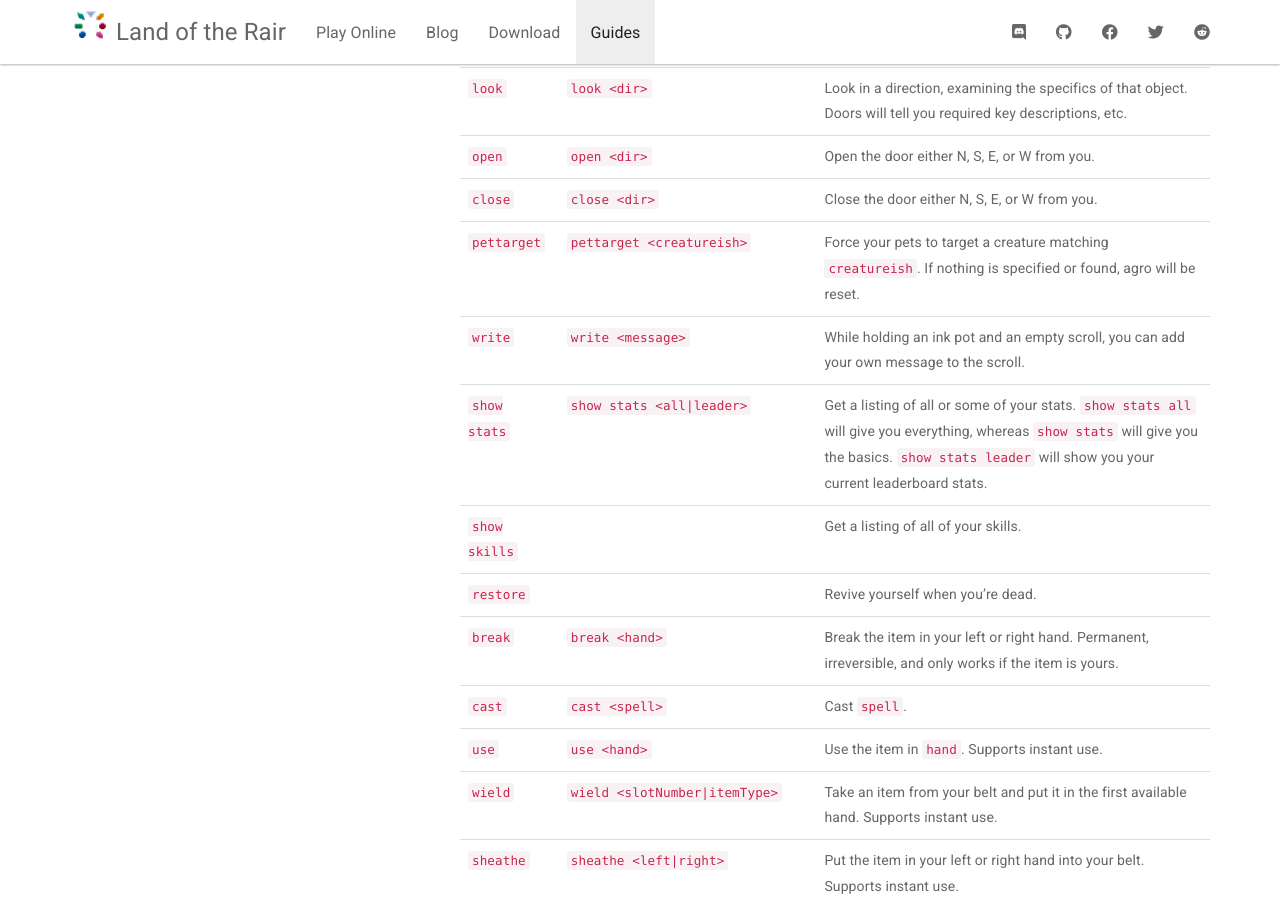
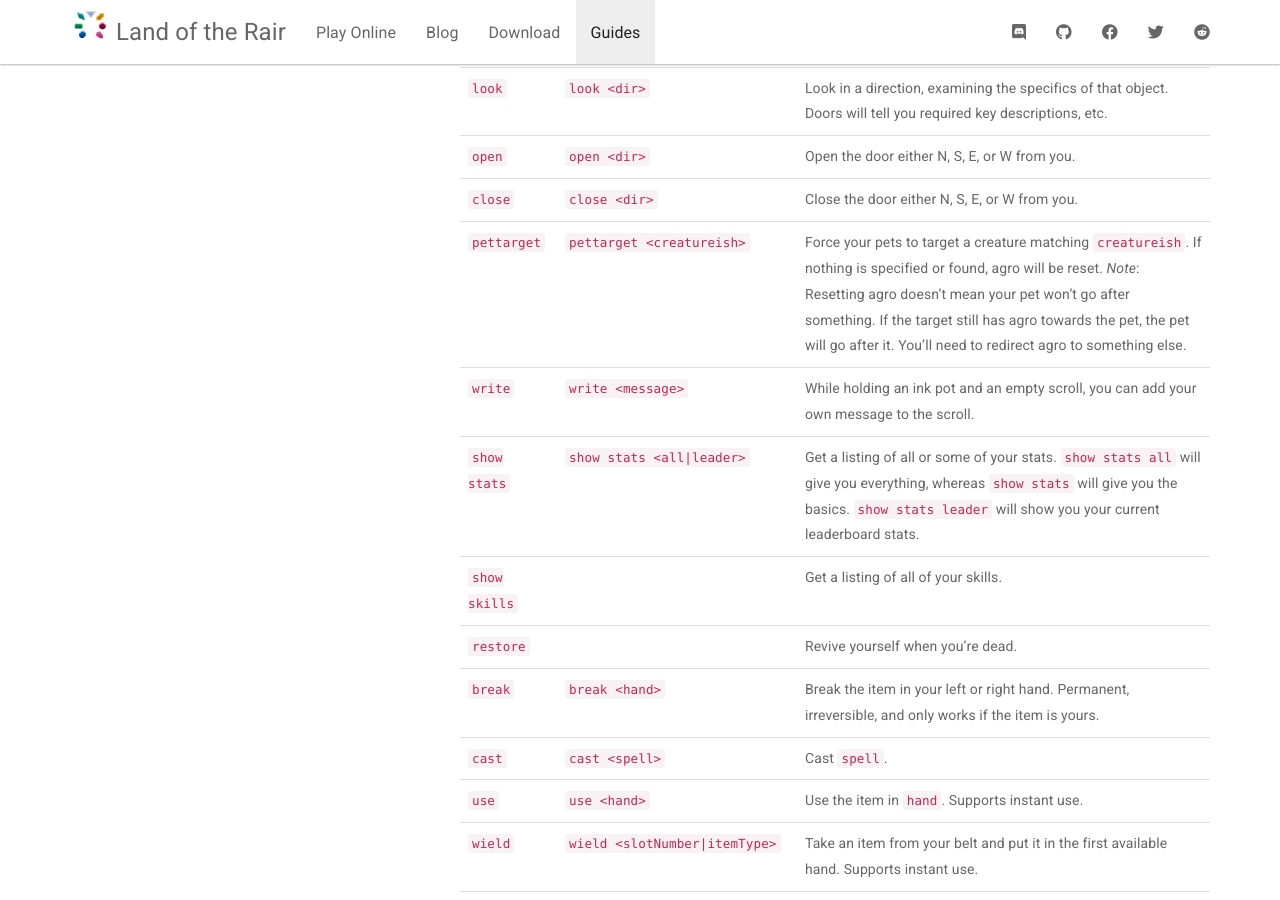
Before and after one commit to LandOfTheRair/landoftherair.github.io, a Jekyll site: the page built from _docs/getting-started/default-macros.md, in a window 1280 px wide and 900 px high, scrolled down 1239 px. Built offline with Jekyll 4.4.1, drawn with Linux system fonts in a browser that asks for light colours; nearby versions of some CDN libraries.

Commit message:
Update default-macros.md

```diff
--- a/_docs/getting-started/default-macros.md
+++ b/_docs/getting-started/default-macros.md
@@ -37,7 +37,7 @@ Macro | Syntax | Description
 `look`                | `look <dir>` | Look in a direction, examining the specifics of that object. Doors will tell you required key descriptions, etc.
 `open`                | `open <dir>` | Open the door either N, S, E, or W from you.
 `close`               | `close <dir>` | Close the door either N, S, E, or W from you.
-`pettarget`           | `pettarget <creatureish>` | Force your pets to target a creature matching `creatureish`. If nothing is specified or found, agro will be reset.
+`pettarget`           | `pettarget <creatureish>` | Force your pets to target a creature matching `creatureish`. If nothing is specified or found, agro will be reset. _Note_: Resetting agro doesn't mean your pet won't go after something. If the target still has agro towards the pet, the pet will go after it. You'll need to redirect agro to something else.
 `write`               | `write <message>` | While holding an ink pot and an empty scroll, you can add your own message to the scroll.
 `show stats`          | `show stats <all|leader>` | Get a listing of all or some of your stats. `show stats all` will give you everything, whereas `show stats` will give you the basics. `show stats leader` will show you your current leaderboard stats.
 `show skills`         | | Get a listing of all of your skills.
```
